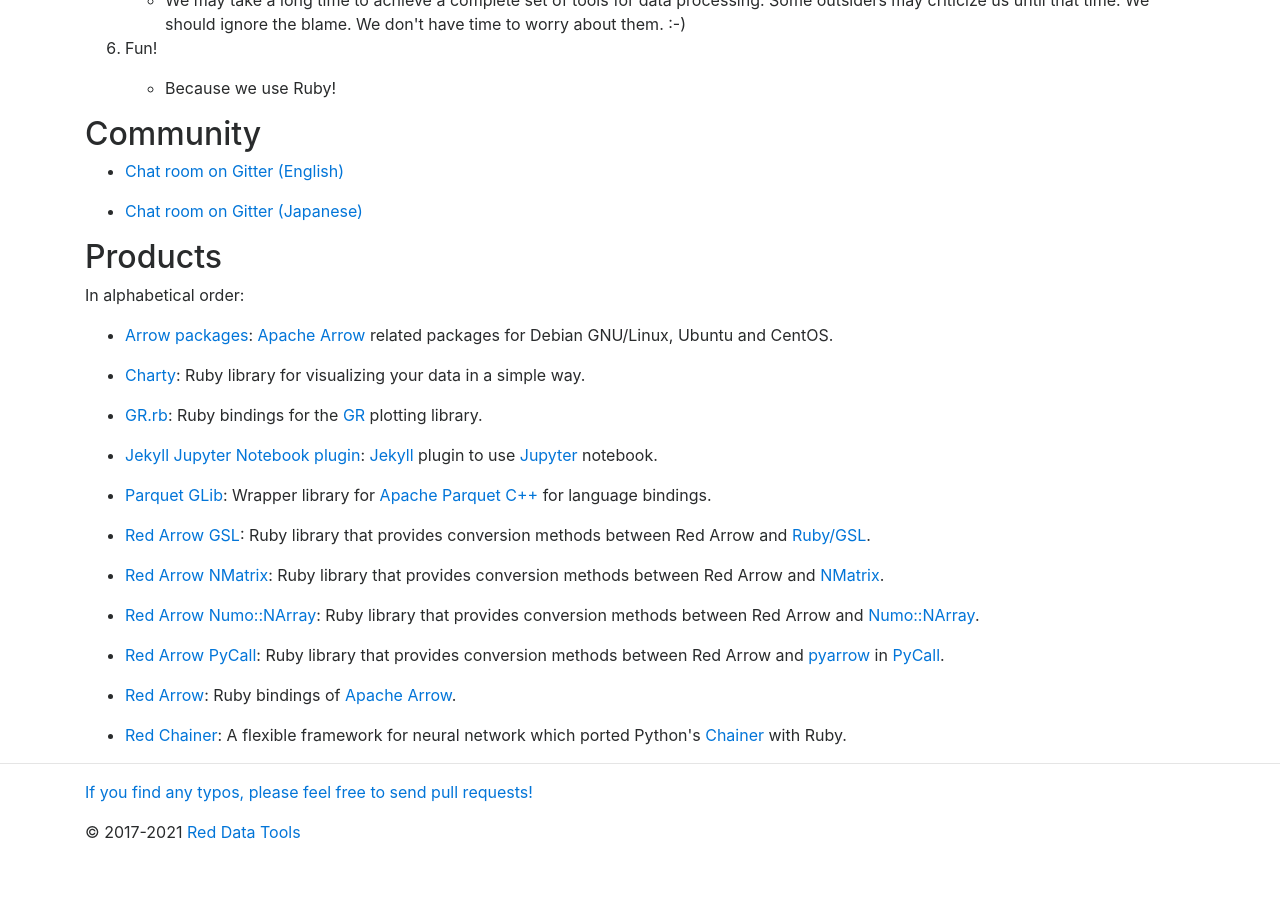
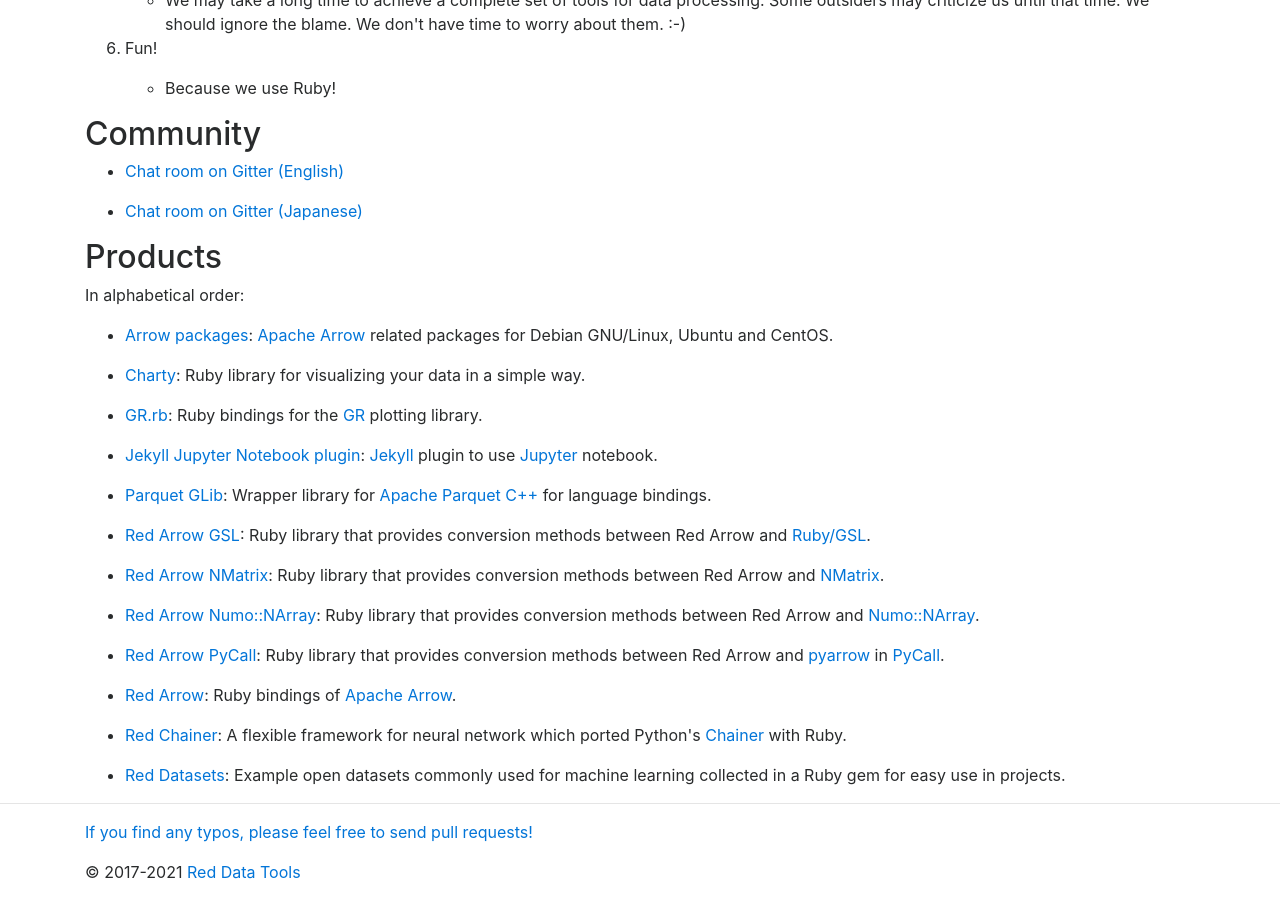
Before and after one commit to red-data-tools/red-data-tools.github.io, a Jekyll site: the page built from index.md, in a window 1280 px wide and 900 px high, scrolled down 899 px. Built offline with Jekyll 4.4.1, drawn with Linux system fonts in a browser that asks for light colours; before the commit the page ends 1759 px from its top, so only the background shows below that.

Commit message:
add red-datasets
Addressing https://github.com/red-data-tools/red-data-tools.github.io/issues/10

```diff
--- a/index.md
+++ b/index.md
@@ -69,6 +69,8 @@ In alphabetical order:
 
   * [Red Chainer][red-chainer]: A flexible framework for neural network which ported Python's [Chainer][chainer] with Ruby.
 
+  * [Red Datasets][red-datasets]: Example open datasets commonly used for machine learning collected in a Ruby gem for easy use in projects.
+
 [apache-arrow]:https://arrow.apache.org/
 [apache-parquet-c++]:https://github.com/apache/parquet-cpp
 [arrow-packages]:https://github.com/red-data-tools/arrow-packages
@@ -92,4 +94,5 @@ In alphabetical order:
 [red-arrow-pycall]:https://github.com/red-data-tools/red-arrow-pycall
 [red-arrow]:https://github.com/apache/arrow/tree/master/ruby/red-arrow
 [red-chainer]:https://github.com/red-data-tools/red-chainer
+[red-datasets]:https://github.com/red-data-tools/red-datasets
 [ruby-gsl]:https://github.com/SciRuby/rb-gsl
```
